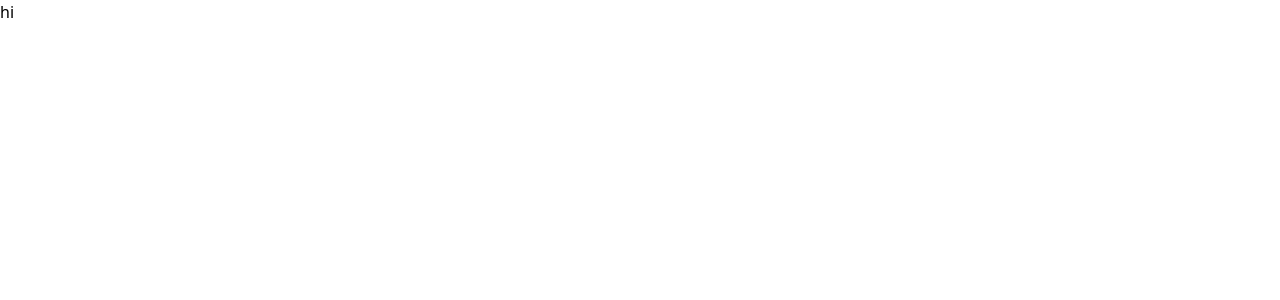
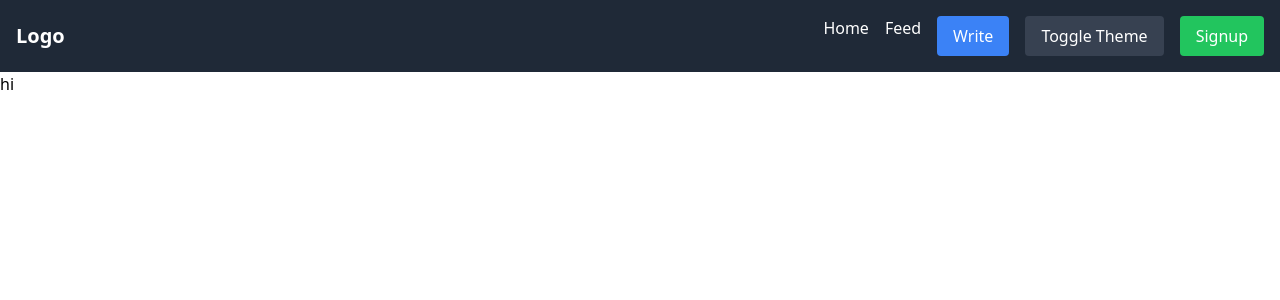
Before and after one commit to benedicti0n/blogbox, a Next.js app: page / in a window 1280 px wide. Shown: the top 300 px of the page. Built offline with nearby package versions, Linux system fonts and the light colour scheme.

Commit message:
navbar component

```diff
--- a/app/layout.tsx
+++ b/app/layout.tsx
@@ -1,5 +1,6 @@
 import type { Metadata } from "next";
 import "./globals.css";
+import Navbar from "@/components/Navbar"
 
 export const metadata: Metadata = {
   title: "BlogBox",
@@ -14,6 +15,7 @@ export default function RootLayout({
   return (
     <html lang="en">
       <body>
+        <Navbar />
         {children}
       </body>
     </html>
--- /dev/null
+++ b/components/Navbar.tsx
@@ -0,0 +1,18 @@
+import React from 'react'
+
+const Navbar: React.FC = () => {
+    return (
+        <nav className="flex items-center justify-between p-4 bg-gray-800 text-white">
+            <div className="logo text-xl font-bold">Logo</div>
+            <ul className="flex space-x-4">
+                <li><a href="/" className="hover:text-gray-400">Home</a></li>
+                <li><a href="/feed" className="hover:text-gray-400">Feed</a></li>
+                <li><button className="bg-blue-500 hover:bg-blue-600 text-white py-2 px-4 rounded">Write</button></li>
+                <li><button className="bg-gray-700 hover:bg-gray-600 text-white py-2 px-4 rounded">Toggle Theme</button></li>
+                <li><button className="bg-green-500 hover:bg-green-600 text-white py-2 px-4 rounded">Signup</button></li>
+            </ul>
+        </nav>
+    );
+};
+
+export default Navbar
```
